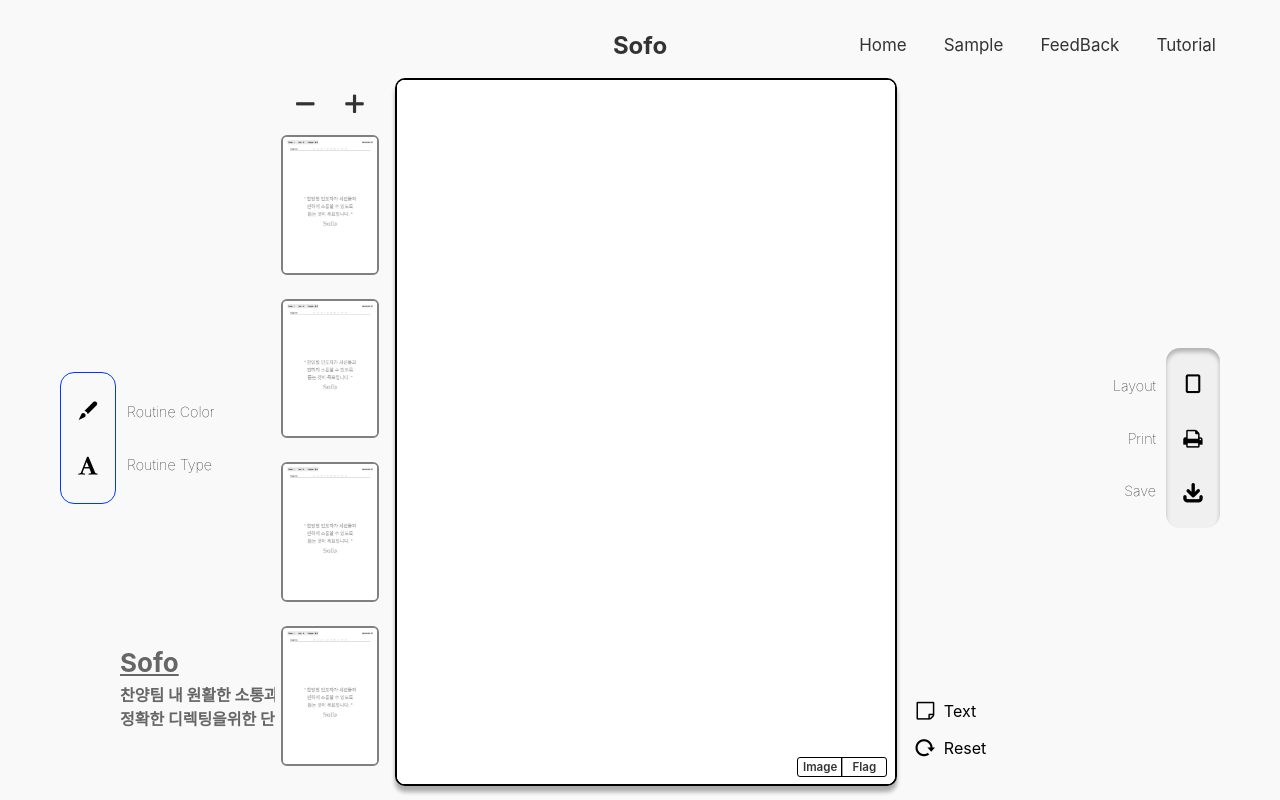
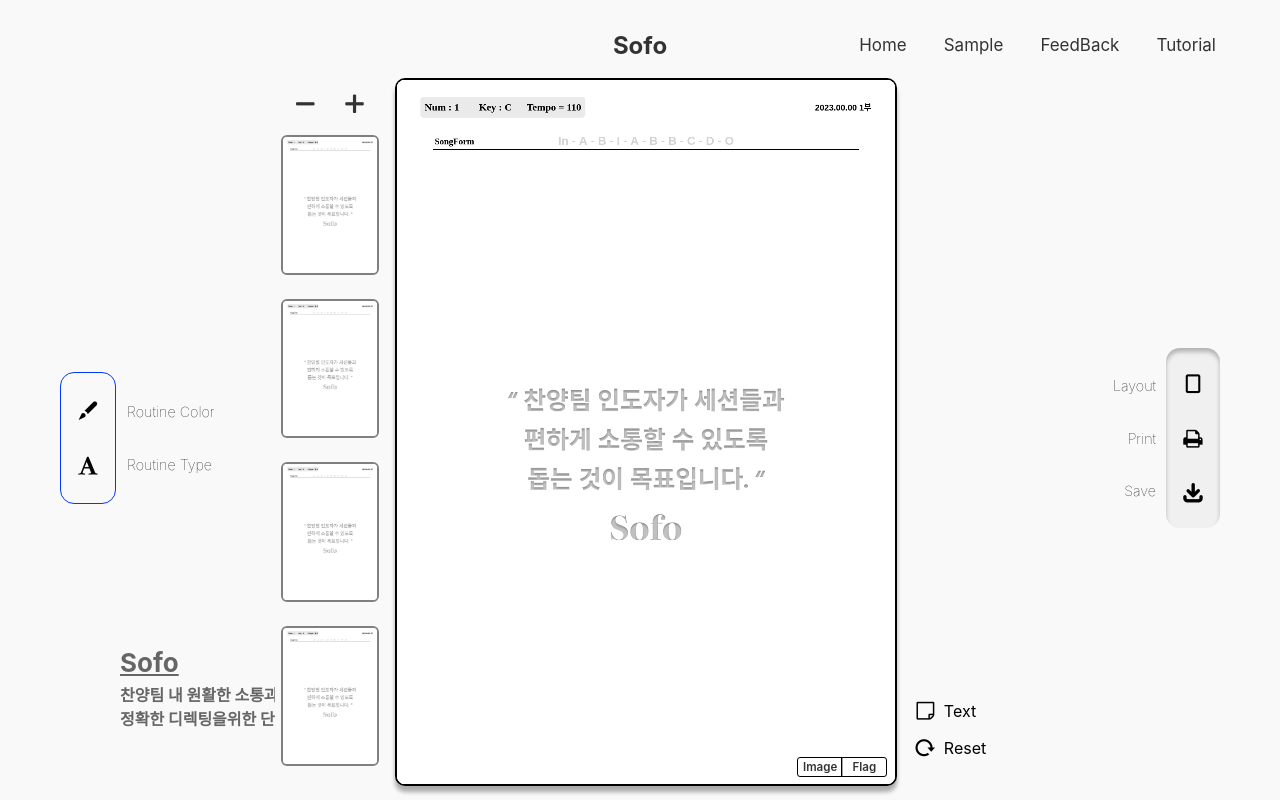
Before and after one commit to c-peace/Sofo3.0, a React (Create React App) app: page / in a window 1280 px wide. Built offline with nearby package versions, Linux system fonts and the light colour scheme; the HTML template or start-up script is replaced by a standard one.

Commit message:
FEAT: zustand Application completed

```diff
--- a/src/controls/flagCanvasDraw.js
+++ b/src/controls/flagCanvasDraw.js
@@ -52,7 +52,6 @@ export default class FlagCanvasDraw {
     createFlag(flagName, listFlag) {
         FlagCanvasData.createFlagData(listFlag, flagName);
         this.#draw(listFlag);
-        // document.querySelector('#flag').value = 'flag';
     }
 
 
--- a/src/features/canvas/CanvasLayer.js
+++ b/src/features/canvas/CanvasLayer.js
@@ -19,21 +19,21 @@ export default function CanavasLayer() {
         MainCanvasDraw.defaultSet(ctxMain);
     }
 
-    // useEffect(() => {
-    //     const canvasMain = canvasMainRef.current;
-    //     const ctxMain = canvasMain.getContext('2d');
-    //     canvasMain.width = CANVAS.width;
-    //     canvasMain.height = CANVAS.height;
+    useEffect(() => {
+        const canvasMain = canvasMainRef.current;
+        const ctxMain = canvasMain.getContext('2d');
+        setCtxMain(ctxMain);
+        canvasMain.width = CANVAS.width;
+        canvasMain.height = CANVAS.height;
 
-    //     const canvasFlag = canvasFlagRef.current;
-    //     const ctxFlag = canvasFlag.getContext('2d');
-    //     canvasFlag.width = CANVAS.width;
-    //     canvasFlag.height = CANVAS.height;
+        const canvasFlag = canvasFlagRef.current;
+        const ctxFlag = canvasFlag.getContext('2d');
+        setCtxFlag(ctxFlag);
+        canvasFlag.width = CANVAS.width;
+        canvasFlag.height = CANVAS.height;
 
-    //     setCtxFlag(ctxFlag);
-    //     setCtxMain(ctxMain);
-    //     drawDefaultSetting(ctxMain);
-    // });
+        drawDefaultSetting(ctxMain);
+    }, []);
 
     const mouseDown = (e) => {
         flagCanvasDraw.myDown(e, dragok, setDragok, listFlag, setListFlag, setStartX, setStartY);
--- a/src/stateManage/canvasStore.js
+++ b/src/stateManage/canvasStore.js
@@ -1,15 +1,12 @@
-import { useRef } from 'react';
+import { createRef } from 'react';
 import { create } from 'zustand'
 
 const canvasStore = create((set) => ({
 
   // Ref
-  canvasMainRef: null,
-  canvasFlagRef: null,
-  canvasSubmitRef: null,
-  setCanvasMainRef: (value) => set({ canvasMainRef: value }),
-  setCanavsFlagRef: (value) => set({canvasFlagRef: value }),
-  setCanvasSubmitRef: (value) => set({ canvasSubmitRef: value }),
+  canvasMainRef: createRef(null),
+  canvasFlagRef: createRef(null),
+  canvasSubmitRef: createRef(null),
 
   // Ctx
   ctxMain: null,
@@ -24,8 +21,6 @@ const canvasStore = create((set) => ({
   // Flag
   listFlag: [],
   setListFlag: (value) => set({ listFlag: value }),
-  addListFlag: (newFlag) => set((state) => ({ listFlag: [...state.listFlag, newFlag] })),
-
 }))
 
 export default canvasStore;
```
